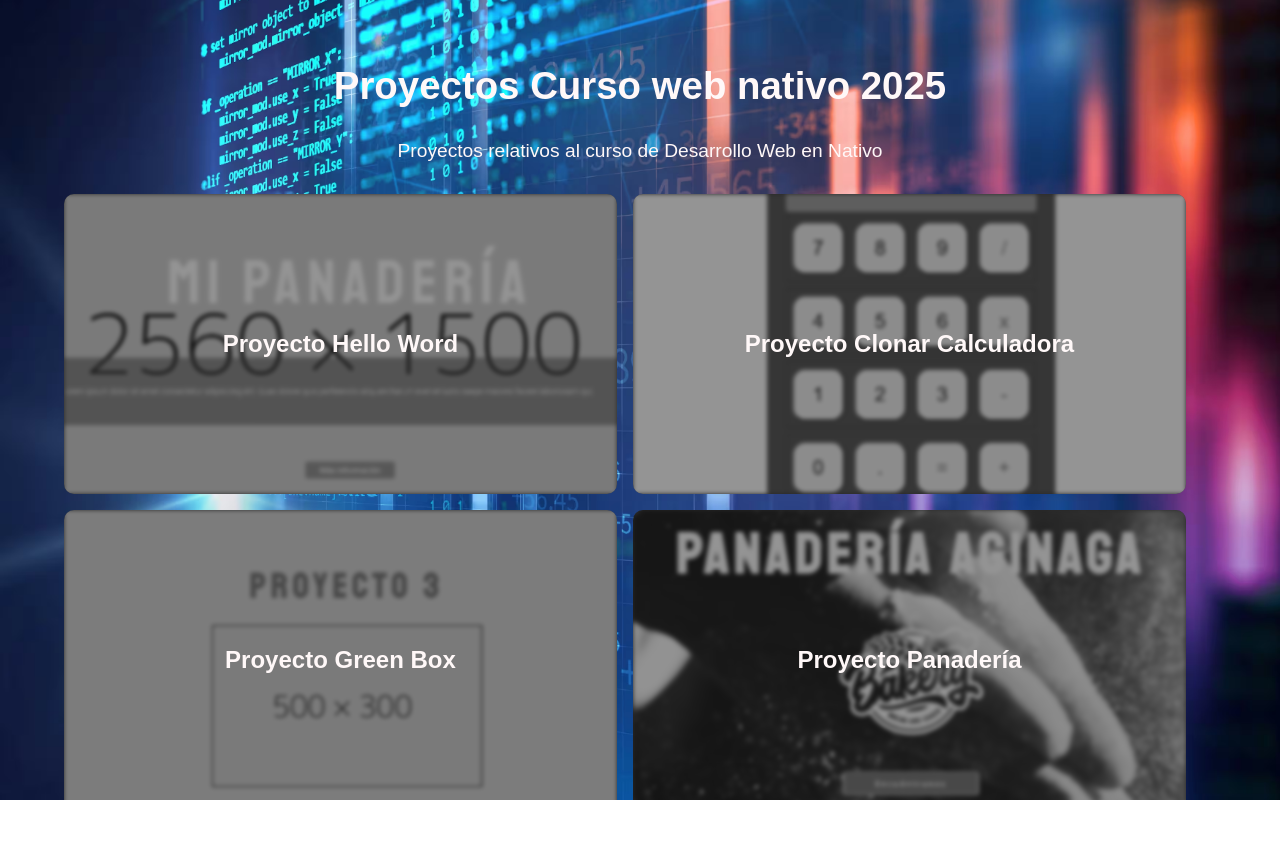
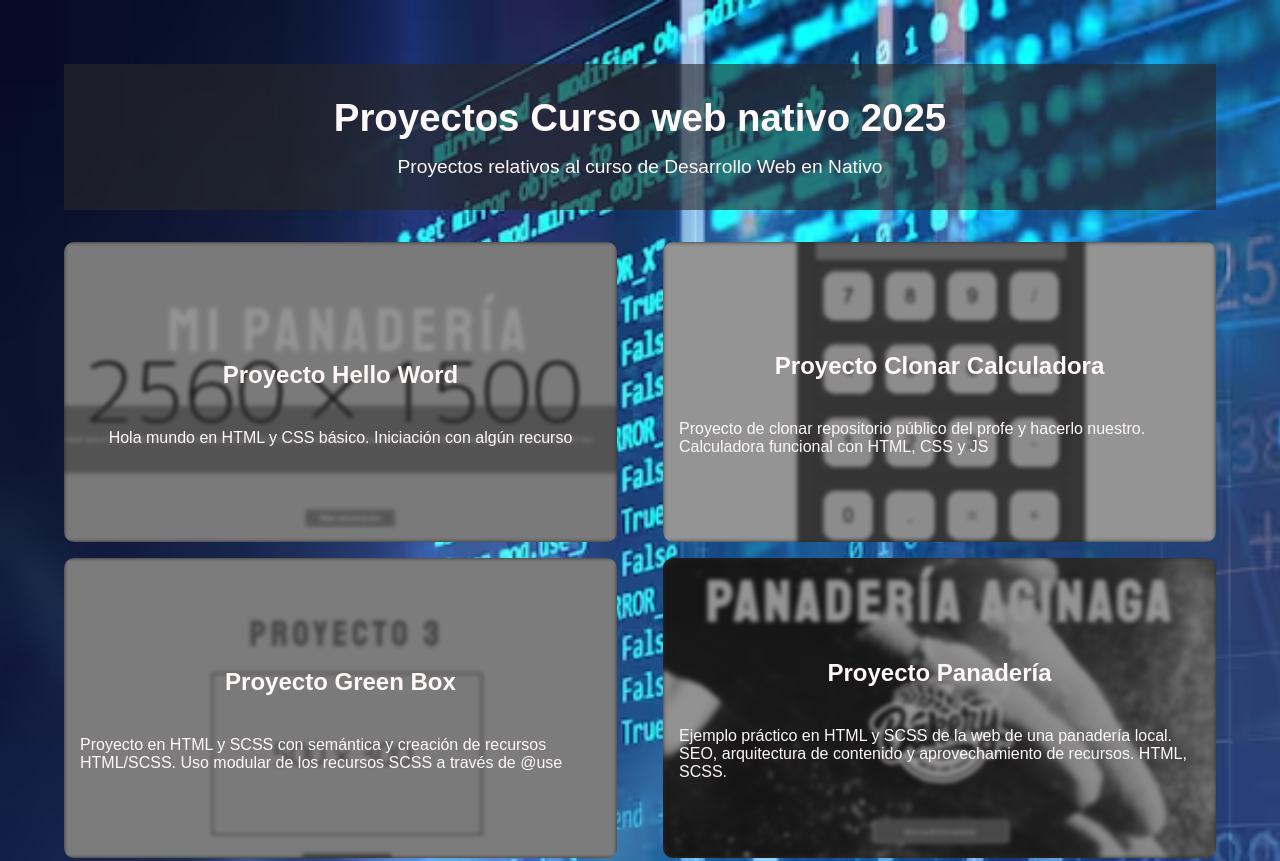
Before and after one commit to LiquidArtDevelopers/PROYECTO-0---PORTFOLIO, a plain HTML site: page index.html in a window 1280 px wide. Shown: the top 861 px of the page. Before the commit the page ends 800 px from the top, so only its background shows below. Drawn offline with Linux system fonts and the light colour scheme.

Commit message:
AÑADIR PROYECTO 5

```diff
--- a/assets/scss/index.scss
+++ b/assets/scss/index.scss
@@ -12,7 +12,7 @@ $desktop: 1350px;
 $color00: rgb(255, 248, 248);
 $color01: rgb(40, 40, 40);
 $color01bis: rgba(40, 40, 40, 0.615);
-$color02: rgb(255, 255, 255);
+$color02: rgb(182, 70, 70);
 
 a, p, span{
     font-family: Arial, Helvetica, sans-serif;
@@ -21,11 +21,10 @@ a, p, span{
 
 header{
     width: 100%;
-    height: 100dvh;
-    max-height: 100dvh;
+    min-height: 100dvh;
     padding: 1.5rem;
-    overflow: hidden;
-
+    background-image: url('../img/imagen-portfolio-1200.avif');
+    background-size:cover;
 
     display: flex;
     flex-direction: column;
@@ -37,38 +36,40 @@ header{
     @media only screen and (min-width:$tablet){
         padding: 4rem 0;
     }
-    h1,p{
-        z-index: 10;
+
+    .presentacion{
+        width: 100%;
+        padding: 1rem 0;
+        background-color: $color01bis;
+        display: flex;
+        flex-direction: column;
+        align-items: center;
+        justify-content: flex-start;
+        row-gap: 1rem;
+        @media only screen and (min-width:$tablet){
+            width: 90%;
+            padding: 2rem 5rem;
         }
-
+        @media only screen and (min-width:$desktop){
+            width: 80%;
+        }
         h1{
             font-size: clamp(2rem, 3vw, 6rem);
             font-family: Arial, Helvetica, sans-serif;
             color: $color00;
         }
-    p{
+        >p{
             color: $color00;
             font-size: clamp(0.9rem, 2vw, 1.2rem);
         }
-    >img{
-        width: 100%;
-        height: 100%;
-        object-fit: cover;
-        object-position: center;
-        position: absolute;
-        z-index: 0;
-        inset: 0; //lo mismo que lo de abajo
-        // top: 0;
-        // left: 0;
-        // right: 0;
-        // bottom: 0;
     }
     .contenedor_fichas{
         width: 100%;
         display: flex;
         flex-direction: row;
-        justify-content: flex-start;
+        justify-content: center;
         align-items: flex-start;
+        justify-content: space-between;
         flex-wrap: wrap;
         gap: 1rem;
         @media only screen and (min-width:$tablet){
@@ -92,24 +93,23 @@ header{
             align-items: center;
             &:hover h2{
                 transform: scale(1.05);
-                -webkit-transform: scale(1.05);
                 color: $color00;
                 background-color: $color01bis;
             }
             &:hover img{
                 transform: scale(1.2);
-                -webkit-transform: scale(1.2) ;
                 filter: grayscale(0);
-                -webkit-filter: grayscale(0);
                 opacity: 1;
+            }
+            &:hover p{
+                opacity: 0;
             }
             @media only screen and (min-width:$desktop){
                 width: 23%;
             }
 
-            h2, img{
+            h2, img, p{
                 transition: 0.4s;
-                -webkit-transition: 0.4s;
             }
             h2{
                 width: 100%;
@@ -117,6 +117,12 @@ header{
                 color: $color00;
                 text-align: center;
                 z-index: 10;
+            }
+            p{
+                padding: 0.5rem 1rem;
+                font-size: 1rem;
+                color: $color00;
+                z-index: 0;
             }
             img{
                 position: absolute;
@@ -127,11 +133,9 @@ header{
                 object-fit: cover;
                 object-position: center;
                 opacity: 0.5;
-                filter: grayscale(1) blur(2px);
-                -webkit-filter: grayscale(1) blur(2px)
+                filter: grayscale(1) blur(2px)
             }
 
         }
     }
-
 }
--- a/index.html
+++ b/index.html
@@ -8,29 +8,42 @@
 </head>
 <body>
     <header>
-        <img src="./assets/img/imagen-portfolio-3500.avif" alt="">
-        <h1>Proyectos Curso web nativo 2025</h1>
-        <p>Proyectos relativos al curso de Desarrollo Web en Nativo</p>
+
+        <div class="presentacion">
+            <h1>Proyectos Curso web nativo 2025</h1>
+            <p>Proyectos relativos al curso de Desarrollo Web en Nativo</p>
+        </div>
+
         <div class="contenedor_fichas">
 
             <a href="./proyecto01/" class="ficha">
                 <img src="./assets/img/proyecto01.png" alt="" title="">
                 <h2>Proyecto Hello Word</h2>
+                <p>Hola mundo en HTML y CSS básico. Iniciación con algún recurso</p>
             </a>
 
             <a href="./proyecto02/" class="ficha">
                 <img src="./assets/img/proyecto02.png" alt="" title="">
                 <h2>Proyecto Clonar Calculadora</h2>
+                <p>Proyecto de clonar repositorio público del profe y hacerlo nuestro. Calculadora funcional con HTML, CSS y JS</p>
             </a>
 
             <a href="./proyecto03/" class="ficha">
                 <img src="./assets/img/proyecto03.png" alt="" title="">
                 <h2>Proyecto Green Box</h2>
+                <p>Proyecto en HTML y SCSS con semántica y creación de recursos HTML/SCSS. Uso modular de los recursos SCSS a través de @use</p>
             </a>
 
             <a href="./proyecto04/" class="ficha">
                 <img src="./assets/img/proyecto04.png" alt="" title="">
                 <h2>Proyecto Panadería</h2>
+                <p>Ejemplo práctico en HTML y SCSS de la web de una panadería local. SEO, arquitectura de contenido y aprovechamiento de recursos. HTML, SCSS.</p>
+            </a>
+
+            <a href="./proyecto05/" class="ficha">
+                <img src="./assets/img/proyecto05.png" alt="" title="">
+                <h2>PHP Proyecto Panadería</h2>
+                <p>Conversión del proyecto a PHP, con includes y funcionalidad del formulario. Añadimos metadatos en el head.</p>
             </a>
 
             <a href="https://santi.webda.eus" class="ficha">
@@ -47,7 +60,6 @@
             </a>
 
         </div>
-        <div class="difuminado"></div>
     </header>
 </body>
 </html>
```
Also changed, not shown: assets/css/index.css, assets/css/index.min.css, assets/img/imagen-portfolio.avif (added), assets/img/proyecto05.png (added), 2 other files. Lines whose indentation alone changed are shown as unchanged.
